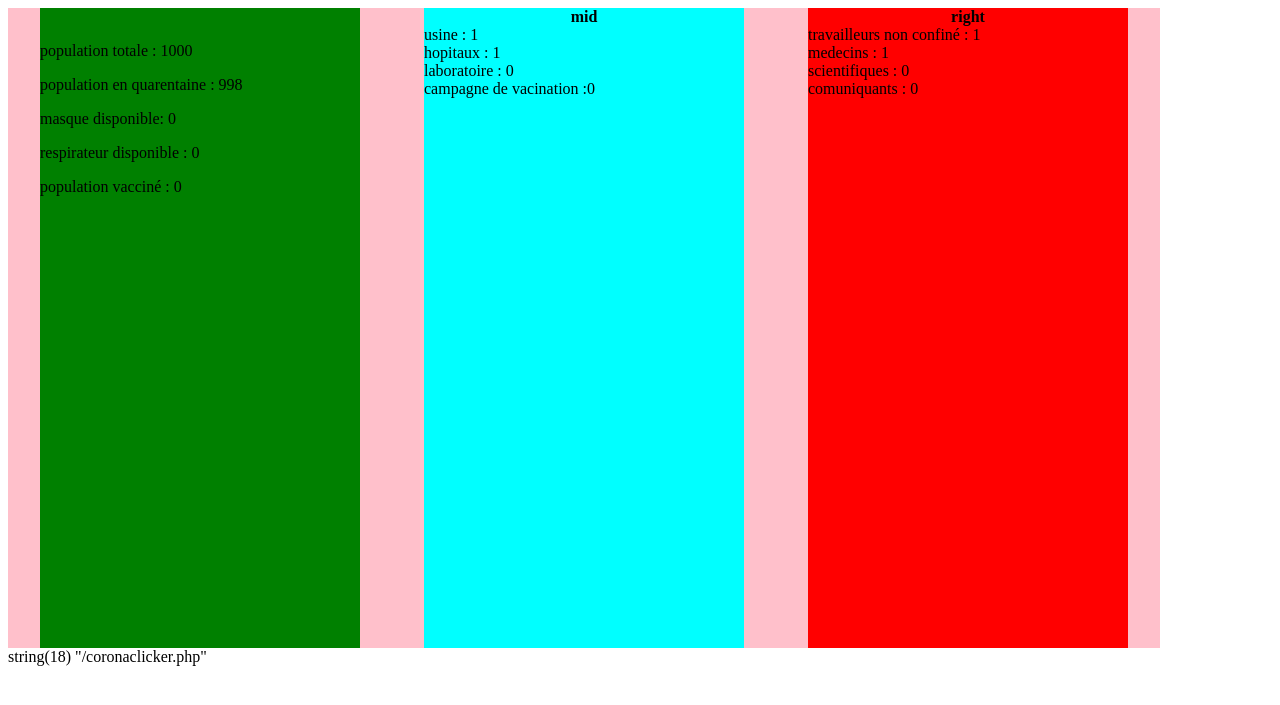
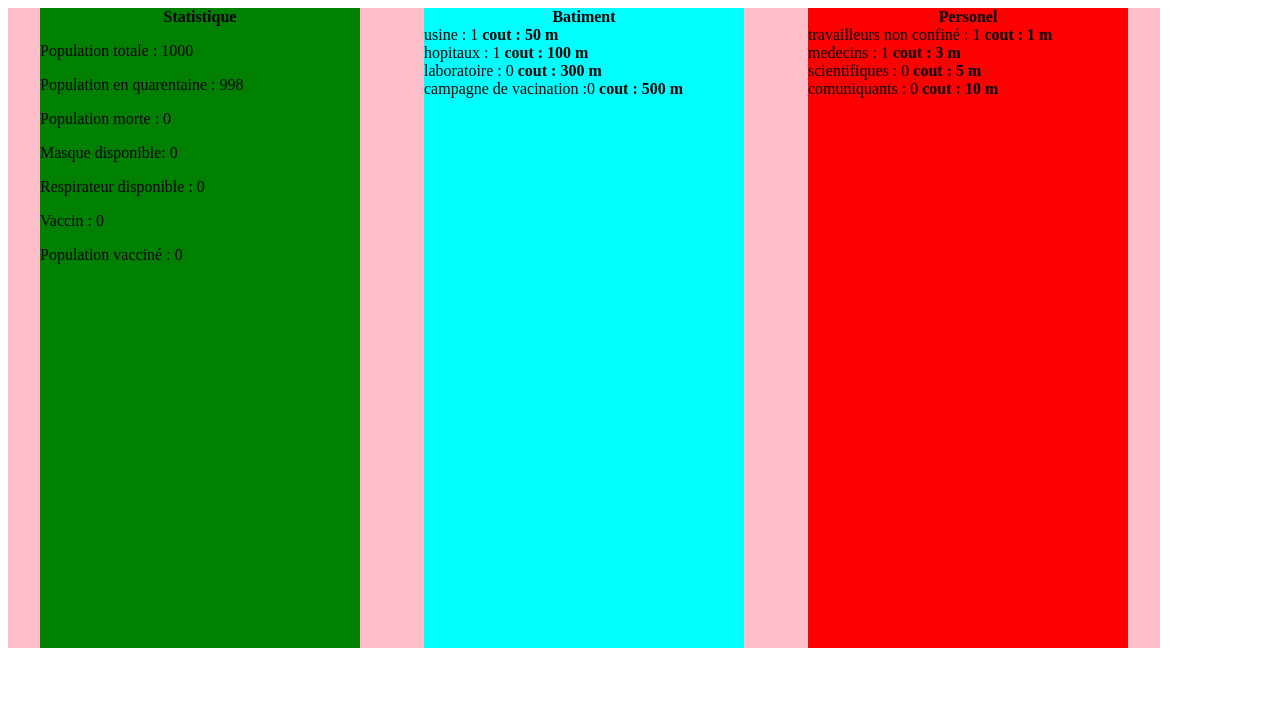
Before and after one commit to etienne-kher/Confinement, a PHP site: page /coronaclicker.php in a window 1280 px wide. Shown: the top 705 px of the page. Run offline with PHP 8.4, Linux system fonts and the light colour scheme.

Commit message:
structure js corogame ok

```diff
--- a/corogame.js
+++ b/corogame.js
@@ -28,10 +28,11 @@
 	seconde=0;
 	ptotal=1000;
 	ptquar=998
-
-
+	pmort=0;
+	pvac=0;
 	masque=0;
 	respirateur=0;
+	decvac=false;
 	vaccin=0;
 
 	maxbat=20;
@@ -54,14 +55,30 @@
 
 		setInterval( tp, 1000);
 		setInterval( masqueplus, 10000);
+		setInterval(prodvac,10000);
+		setInterval(vacination,20000)
 		setInterval( mort, 30000);
 		setInterval( resp, 40000);
 		setInterval(cont,10000);
 	}
 	function tp()
 	{
-		this.seconde++;
+		seconde++;
 		console.log(seconde);
+		if(scientifique[0]>=25)
+		{
+			decvac=true;
+			//signaler vacin disponible
+		}
+
+		if (ptquar <= 0 && pvac > 0)
+		{
+			win();
+		}
+		if(ptquar <= 0 && pvac<=0)
+		{
+			loser();
+		}
 	}
 	function masqueplus()
 	{
@@ -75,7 +92,6 @@
 		if(coro>=respirateur)
 		{
 			dcd=coro-respirateur;
-			console.log("dcd="+dcd);
 			ptotal-=dcd;
 			ptquar-=dcd;
 			respirateur=0;
@@ -83,10 +99,13 @@
 		else
 		{
 			respirateur-=coro;
+			dcd=0;
 		}
+		pmort+=dcd;
 		window.document.getElementById('ptotal').innerHTML=ptotal;
 		window.document.getElementById('pquar').innerHTML=ptquar;
 		window.document.getElementById('nbresp').innerHTML=respirateur;
+		window.document.getElementById('pmort').innerHTML=pmort;
 
 	}
 
@@ -138,35 +157,49 @@
 					window.document.getElementById(x[2]).innerHTML=x[0];
 				}
 			}
-	/*
-		switch(x[2])
+	}
+	function prodvac()
+	{
+		if(decvac==true)
 		{
-			case 'nbtrav':
-    		bat=usine[0];
-    		break;
-    		case 'nbmed':
-    		bat=hopital[0];
-    		break;
-    		case 'nbsci':
-    		bat=laboratoire[0];
-    		break;
-    		case 'nbcom':
-    		bat=servcom[0];
-    		break;
+			console.log("vac="+vaccin);
+			vaccin=Math.round(0.4*scientifique[0])+vaccin;
+			console.log("vac="+vaccin);
+			window.document.getElementById('nbvac').innerHTML=vaccin;
 		}
-		if(masque>=x[1]&& x[0]<maxbat*bat)
+	}
+	function vacination()
+	{
+		volont=Math.round(comuniquant[0]*0.6);
+		console.log("vol="+volont);
+		/*
+		vaccin-=volont;
+		pvac+=volont;
+		pquar-=volont;*/
+		if(vaccin>=volont)
 		{
-			masque-=x[1];
-			x[0]++;
-			window.document.getElementById('nbmasq').innerHTML=masque;
-			window.document.getElementById(x[2]).innerHTML=x[0];
-			if (x[3]=="p")
-			{
-				ptquar--;
-				window.document.getElementById('pquar').innerHTML=ptquar;
-			}
+			vaccin-=volont;
+			pvac+=volont;
+			ptquar-=volont;
+		}
+		else
+		{
+			volont=vaccin;
+			vaccin=0;
+			pvac+=volont;
+			ptquar-=volont;
 
 		}
-	*/}
+		window.document.getElementById('nbvac').innerHTML=vaccin;
+		window.document.getElementById('pquar').innerHTML=ptquar;
+		window.document.getElementById('pvac').innerHTML=pvac;
+	}
+	function win()
+	{
 
+	}
+	function loser()
+	{
+
+	}
 jeu();
--- a/coronaclicker.php
+++ b/coronaclicker.php
@@ -8,49 +8,59 @@
 <body>
 	<div id="corogame">
 		<div id="clickzone">
-			<b class="c-titre"></b>
+			<b class="c-titre">Statistique</b>
 			<div id="cz1" class="sous-zone">
 
-				<p>population totale : <span id="ptotal">1000</span></p>
-				<p>population en quarentaine : <span id="pquar">998</span></p>
-				<p>masque disponible: <span id="nbmasq">0</span></p>
-				<p>respirateur disponible : <span id="nbresp">0</span></p>
-				<p>population vacciné : <span id="pvac">0</span></p>
+				<p>Population totale : <span id="ptotal">1000</span></p>
+				<p>Population en quarentaine : <span id="pquar">998</span></p>
+				<p>Population morte : <span id="pmort">0</span></p>
+				<p>Masque disponible: <span id="nbmasq">0</span></p>
+				<p>Respirateur disponible : <span id="nbresp">0</span></p>
+				<p>Vaccin : <span id="nbvac">0</span></p>
+				<p>Population vacciné : <span id="pvac">0</span></p>
 
 			</div>
 		</div>
 		<div id="mid">
-			<b class="c-titre">mid</b>
+			<b class="c-titre">Batiment</b>
 			<div id="cz2" class="sous-zone">
 				<section onclick="ajouter(usine)"  id="cl-nbusine" class="hum">
 					usine : <span id="nbusine">1</span>
+					<b class="primasq"> cout : 50 m</b>
 				</section>
 				<section onclick="ajouter(hopital)"  id="cl-nbhop" class="hum">
 					hopitaux : <span id="nbhop">1</span>
+					<b class="primasq"> cout : 100 m</b>
 				</section>
 				<section onclick="ajouter(laboratoire)"  id="cl-nblab" class="hum">
 					laboratoire : <span id="nblab">0</span>
+					<b class="primasq"> cout : 300 m</b>
 				</section>
 				<section onclick="ajouter(servcom)"  id="cl-nbcamp" class="hum">
 					campagne de vacination :<span id="nbcamp">0</span>
+					<b class="primasq"> cout : 500 m</b>
 				</section>
 			</div>
 
 		</div>
 		<div id="right">
-			<b class="c-titre">right</b>
+			<b class="c-titre">Personel</b>
 			<div id="cz3" class="sous-zone">
 				<section onclick="ajouter(travailleur)" id="cl-nbtrav" class="hum">
 					travailleurs non confiné : <span id="nbtrav">1</span>
+					<b class="primasq"> cout : 1 m</b>
 				</section>
 				<section onclick="ajouter(medecin)"  id="cl-nbmed" class="hum">
 					medecins : <span id="nbmed">1</span>
+					<b class="primasq"> cout : 3 m</b>
 				</section>
 				<section onclick="ajouter(scientifique)" id="cl-nbsci" class="hum">
 					scientifiques : <span id="nbsci">0</span>
+					<b class="primasq"> cout : 5 m</b>
 				</section>
 				<section onclick="ajouter(comuniquant)"  id="cl-nbcom" class="hum">
 					comuniquants : <span id="nbcom">0</span>
+					<b class="primasq"> cout : 10 m</b>
 				</section>
 			</div>
 
@@ -58,7 +68,3 @@
 	</div>
 </body>
 </html>
-<?php
-
- var_dump($_SERVER['REQUEST_URI']);
-?>
```
